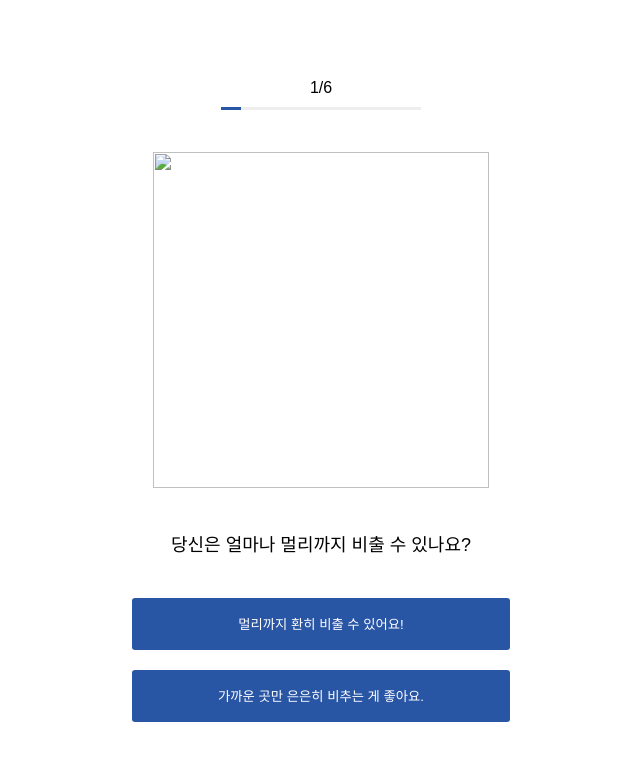
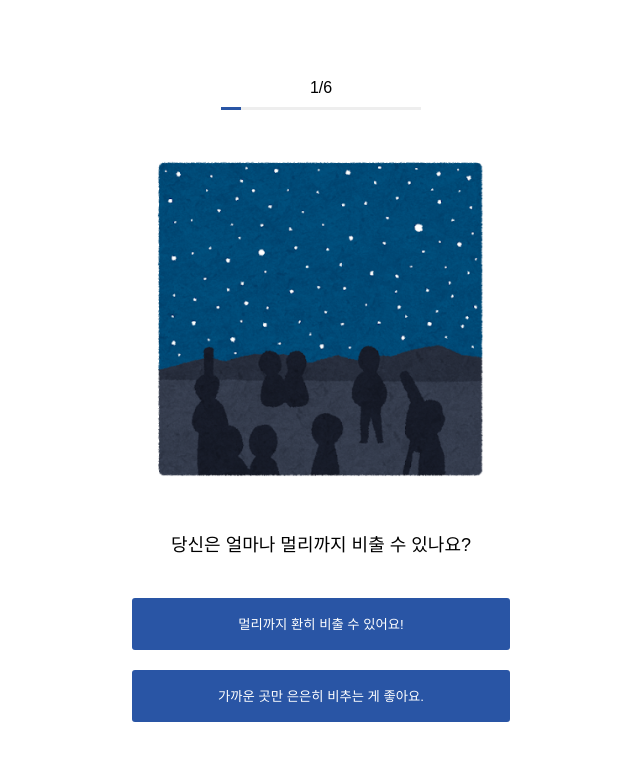
Before and after one commit to mooky1007/mbti, a plain HTML site: page index.html in a window 1280 px wide. Shown: the whole page, without its empty margins (319-959 px from the left). Drawn offline with Linux system fonts and the light colour scheme; the site is published under a folder, as on GitHub Pages, so addresses that start at the root find nothing; a web font is replaced by a local one.

Commit message:
Update index.html

```diff
--- a/index.html
+++ b/index.html
@@ -22,7 +22,7 @@
     </section>
     <section class="content_area">
       <div class="image_box">
-        <img src="/assets/images/q1.png" alt="">
+        <img src="./assets/images/q1.png" alt="">
       </div>
     </section>
     <div class="text_area">
```
